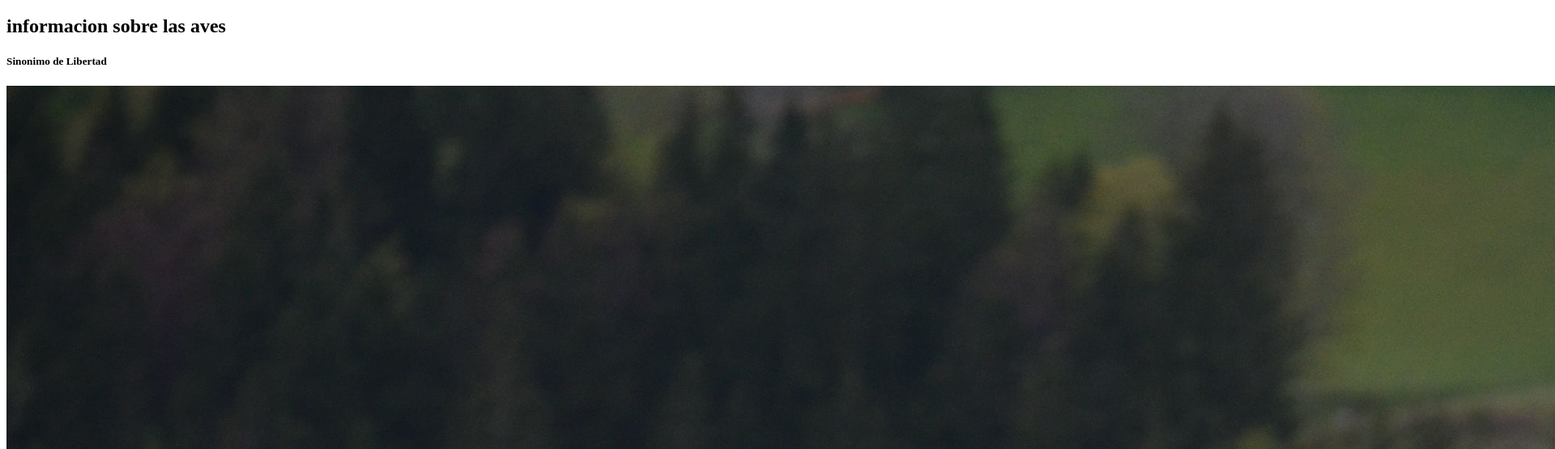
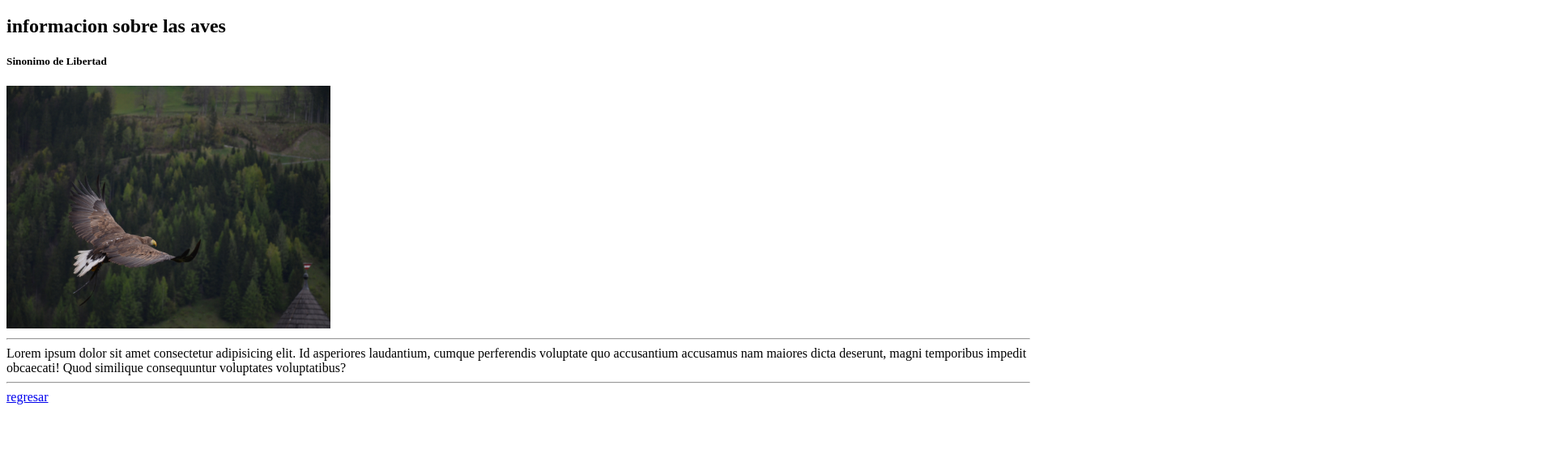
Before and after one commit to HarrisonMalagon/miWeb, a plain HTML site: page Pagina2.html in a window 1280 px wide. Shown: the part 61-616 px from the top of the page at 81% size, 1920 px wide, since content can reach past the window. Drawn offline with Linux system fonts and the light colour scheme.

Commit message:
Escala de la imagen

```diff
--- a/Pagina2.html
+++ b/Pagina2.html
@@ -11,7 +11,7 @@
     <h1>Aves</h1>
     <h2>informacion sobre las aves</h2>
     <h5>Sinonimo de Libertad</h5>
-    <img src="imgs/foto_ave.jpg" alt=""><br/>
+    <img src="imgs/foto_ave.jpg"alt="Este es el ejemplo de un texto alternativo" width="400" height="300"><br/>
     <hr>Lorem ipsum dolor sit amet consectetur adipisicing elit. Id asperiores laudantium, cumque perferendis voluptate quo accusantium accusamus nam maiores dicta deserunt, magni temporibus impedit obcaecati! Quod similique consequuntur voluptates voluptatibus?<hr>
     <a href="index.html">regresar</a>
 </body>
```
